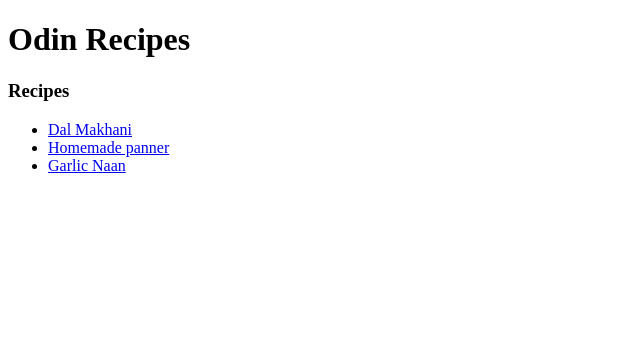
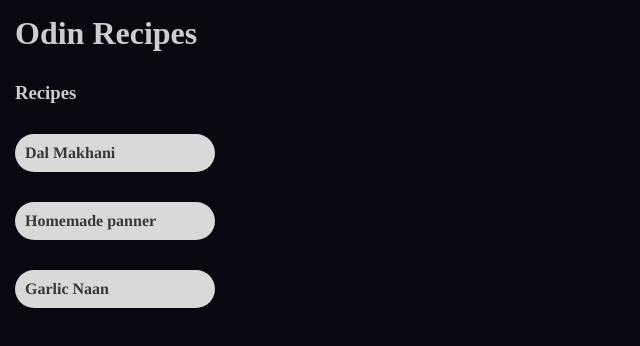
Before and after one commit to abhaykr1411/odin-recipe, a plain HTML site: page index.html in a window 1280 px wide. Shown: the whole page, without its empty margins (0-640 px from the left). Drawn offline with Linux system fonts and the light colour scheme.

Commit message:
Added CSS in index

```diff
--- a/index.html
+++ b/index.html
@@ -3,6 +3,7 @@
     <head>
         <meta charset="utf-8">
         <title>Odin Recipe</title>
+        <link rel="stylesheet" href="styles.css">
     </head>
 
     <body>
--- /dev/null
+++ b/styles.css
@@ -0,0 +1,39 @@
+*{
+    padding: 0;
+    margin: 0;
+    box-sizing: border-box;
+}
+
+body
+{
+    background-color: #080811;
+}
+
+h1, h3, li
+{
+    padding: 15px;
+    color: #cdcdcf;
+}
+
+ul
+{
+    display: flex;
+    flex-direction: column;
+
+}
+
+a
+{
+    display: flex;
+    border-radius: 25px;
+    background-color: #d9d9d9;
+    padding: 10px;
+    width: 200px;
+    font-family: Times, serif;
+    font-weight: bold;
+}
+
+a:link, a:visited, a:hover, a:active {
+    color: #373737;
+    text-decoration: none;
+}
```
